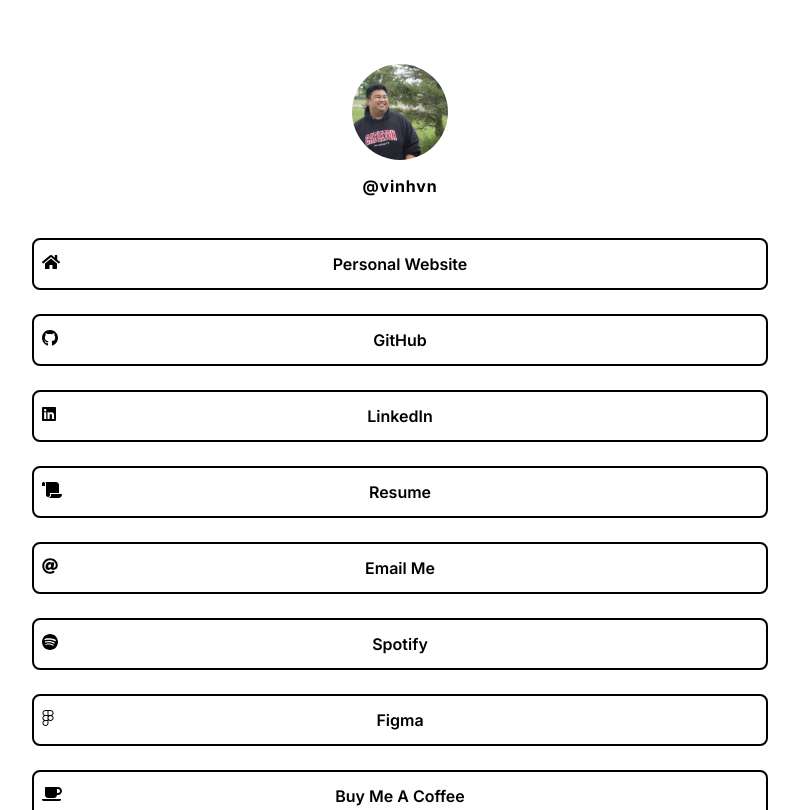
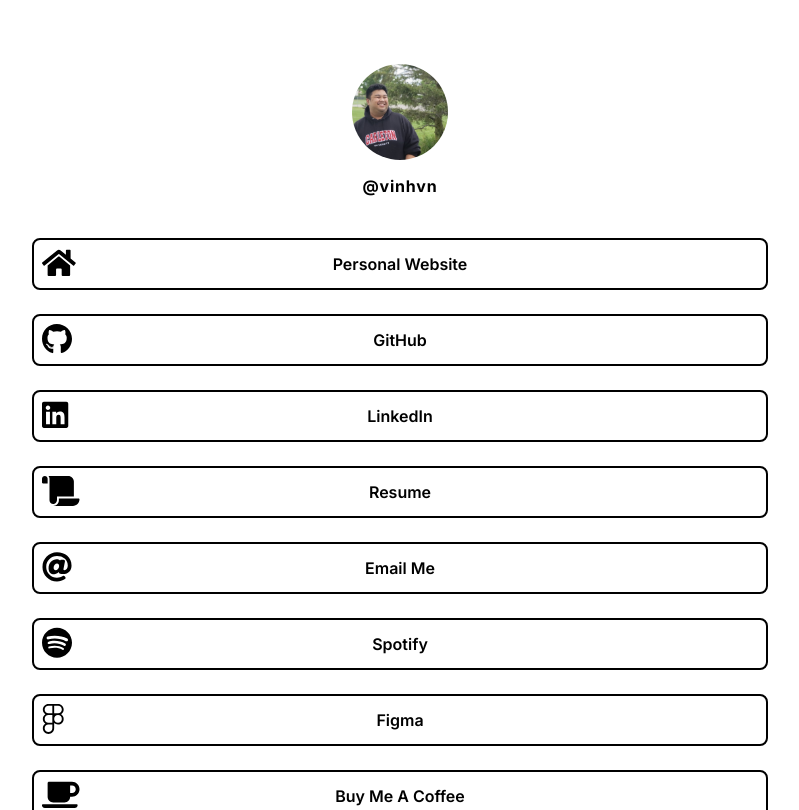
Before and after one commit to vinhvn/personal-website, a Next.js app in the folder 2021-07/: page /links in a window 1280 px wide. Shown: the top 810 px of the page, without its empty margins (240-1039 px from the left). Built offline with nearby package versions, Linux system fonts and the light colour scheme.

Commit message:
chore: hack to fix icons

```diff
--- a/2021-07/postcss.config.js
+++ b/2021-07/postcss.config.js
@@ -10,6 +10,10 @@
               './src/components/**/*.{js,jsx,ts,tsx}',
               './src/styles/**/*.css',
             ],
+            options: {
+              whitelist: [],
+              whitelistPattern: [/fa/g]
+            },
             defaultExtractor: content => content.match(/[\w-/:]+(?<!:)/g) || [],
           },
         ]
--- a/2021-07/src/components/links/LinkContainer.tsx
+++ b/2021-07/src/components/links/LinkContainer.tsx
@@ -14,7 +14,7 @@
   children,
 }) => (
   <div
-    className={`flex bg-white dark:bg-gray-900 border-2 border-black dark:border-gray-700 rounded-lg mb-6 bg-gradient-to-r transition-all transform duration-300 text-black dark:text-white hover:text-white hover:from-${from} hover:to-${to} hover:-translate-y-1`}
+    className={`flex bg-white dark:bg-gray-900 border-2 border-black dark:border-gray-700 rounded-lg mb-6 bg-gradient-to-r transition-all transform duration-300 text-black dark:text-white hover:text-white ${from} ${to} hover:-translate-y-1`}
   >
     <a href={href} className="flex justify-center py-3 w-full relative">
       {children}
--- a/2021-07/src/pages/index.tsx
+++ b/2021-07/src/pages/index.tsx
@@ -43,7 +43,7 @@
           <h1 className="text-4xl xl:text-6xl font-bold mb-4 xl:mb-12 text-gray-900 dark:text-gray-100 space-y-2 xl:space-y-4">
             <p>Hi! 👋</p>
             <p>I&apos;m Vincent.</p>
-            <p className="text-2xl xl:text-3xl">🏳️‍🌈 (he/they)</p>
+            <p className="text-2xl xl:text-3xl">(he/they) 🏳️‍🌈</p>
           </h1>
           <div
             id="body"
@@ -91,7 +91,7 @@
             >
               <FontAwesomeIcon
                 icon={faGithub}
-                className="w-6 h-6 sm:w-8 sm:h-8"
+                className="text-3xl w-6 h-6 sm:w-8 sm:h-8"
               />
             </a>
             <a
@@ -101,7 +101,7 @@
             >
               <FontAwesomeIcon
                 icon={faLinkedin}
-                className="w-6 h-6 sm:w-8 sm:h-8"
+                className="text-3xl w-6 h-6 sm:w-8 sm:h-8"
               />
             </a>
             <a
@@ -111,7 +111,7 @@
             >
               <FontAwesomeIcon
                 icon={faScroll}
-                className="w-6 h-6 sm:w-8 sm:h-8"
+                className="text-3xl w-6 h-6 sm:w-8 sm:h-8"
               />
             </a>
             <a
@@ -119,7 +119,10 @@
               title="Email"
               className="text-gray-900 dark:text-gray-100 transform duration-300 hover:-translate-y-1"
             >
-              <FontAwesomeIcon icon={faAt} className="w-6 h-6 sm:w-8 sm:h-8" />
+              <FontAwesomeIcon
+                icon={faAt}
+                className="text-3xl w-6 h-6 sm:w-8 sm:h-8"
+              />
             </a>
             <a
               href="/links"
@@ -128,7 +131,7 @@
             >
               <FontAwesomeIcon
                 icon={faLink}
-                className="w-6 h-6 sm:w-8 sm:h-8"
+                className="text-3xl w-6 h-6 sm:w-8 sm:h-8"
               />
             </a>
           </div>
--- a/2021-07/src/pages/links/index.tsx
+++ b/2021-07/src/pages/links/index.tsx
@@ -53,86 +53,90 @@
             </div>
           </div>
 
-          <LinkContainer from="black" to="gray-800" href="/">
+          <LinkContainer
+            from="hover:from-black"
+            to="hover:to-gray-800"
+            href="/"
+          >
             <div className="absolute left-0 ml-2 top-1/2 transform -translate-y-1/2">
-              <FontAwesomeIcon icon={faHome} className="w-8 h-8" />
+              <FontAwesomeIcon icon={faHome} className="text-3xl w-8 h-8" />
             </div>
             <span className="font-semibold">Personal Website</span>
           </LinkContainer>
 
           <LinkContainer
-            from="yellow-900"
-            to="yellow-700"
+            from="hover:from-yellow-900"
+            to="hover:to-yellow-700"
             href="https://www.github.com/vinhvn"
           >
             <div className="absolute left-0 ml-2 top-1/2 transform -translate-y-1/2">
-              <FontAwesomeIcon icon={faGithub} className="w-8 h-8" />
+              <FontAwesomeIcon icon={faGithub} className="text-3xl w-8 h-8" />
             </div>
             <span className="font-semibold">GitHub</span>
           </LinkContainer>
 
           <LinkContainer
-            from="red-700"
-            to="red-500"
+            from="hover:from-red-700"
+            to="hover:to-red-500"
             href="https://www.linkedin.com/in/vinhvn"
           >
             <div className="absolute left-0 ml-2 top-1/2 transform -translate-y-1/2">
-              <FontAwesomeIcon icon={faLinkedin} className="w-8 h-8" />
+              <FontAwesomeIcon icon={faLinkedin} className="text-3xl w-8 h-8" />
             </div>
             <span className="font-semibold">LinkedIn</span>
           </LinkContainer>
 
           <LinkContainer
-            from="yellow-700"
-            to="yellow-500"
+            from="hover:from-yellow-700"
+            to="hover:to-yellow-500"
             href="https://drive.google.com/file/d/1UjTZzVhJoTKityUbo9Qd7Kx0Ezt6UDkt/view?usp=sharing"
           >
             <div className="absolute left-0 ml-2 top-1/2 transform -translate-y-1/2">
-              <FontAwesomeIcon icon={faScroll} className="w-8 h-8" />
+              <FontAwesomeIcon icon={faScroll} className="text-3xl w-8 h-8" />
             </div>
             <span className="font-semibold">Resume</span>
           </LinkContainer>
 
           <LinkContainer
-            from="yellow-500"
-            to="yellow-300"
+            from="hover:from-yellow-500"
+            to="hover:to-yellow-300"
             href="mailto:vincentn337@gmail.com"
           >
             <div className="absolute left-0 ml-2 top-1/2 transform -translate-y-1/2">
-              <FontAwesomeIcon icon={faAt} className="w-8 h-8" />
+              <FontAwesomeIcon icon={faAt} className="text-3xl w-8 h-8" />
             </div>
             <span className="font-semibold">Email Me</span>
           </LinkContainer>
 
           <LinkContainer
-            from="green-600"
-            to="green-400"
+            from="hover:from-green-600"
+            to="hover:to-green-400"
             href="https://open.spotify.com/user/tjplab770o3f0ig61a2n3il5x?si=a72d54673cb74aea"
           >
             <div className="absolute left-0 ml-2 top-1/2 transform -translate-y-1/2">
-              <FontAwesomeIcon icon={faSpotify} className="w-8 h-8" />
+              <FontAwesomeIcon icon={faSpotify} className="text-3xl w-8 h-8" />
             </div>
             <span className="font-semibold">Spotify</span>
           </LinkContainer>
 
           <LinkContainer
-            from="blue-600"
-            to="blue-400"
+            from="hover:from-blue-600"
+            to="hover:to-blue-400"
             href="https://www.figma.com/@vinhvn"
           >
             <div className="absolute left-0 ml-2 top-1/2 transform -translate-y-1/2">
-              <FontAwesomeIcon icon={faFigma} className="w-8 h-8" />
+              <FontAwesomeIcon icon={faFigma} className="text-3xl w-8 h-8" />
             </div>
             <span className="font-semibold">Figma</span>
           </LinkContainer>
 
           <LinkContainer
-            from="indigo-500"
-            to="purple-500"
+            from="hover:from-indigo-500"
+            to="hover:to-purple-500"
             href="https://www.paypal.me/vinhhvn"
           >
             <div className="absolute left-0 ml-2 top-1/2 transform -translate-y-1/2">
-              <FontAwesomeIcon icon={faCoffee} className="w-8 h-8" />
+              <FontAwesomeIcon icon={faCoffee} className="text-3xl w-8 h-8" />
             </div>
             <span className="font-semibold">Buy Me A Coffee</span>
           </LinkContainer>
```
